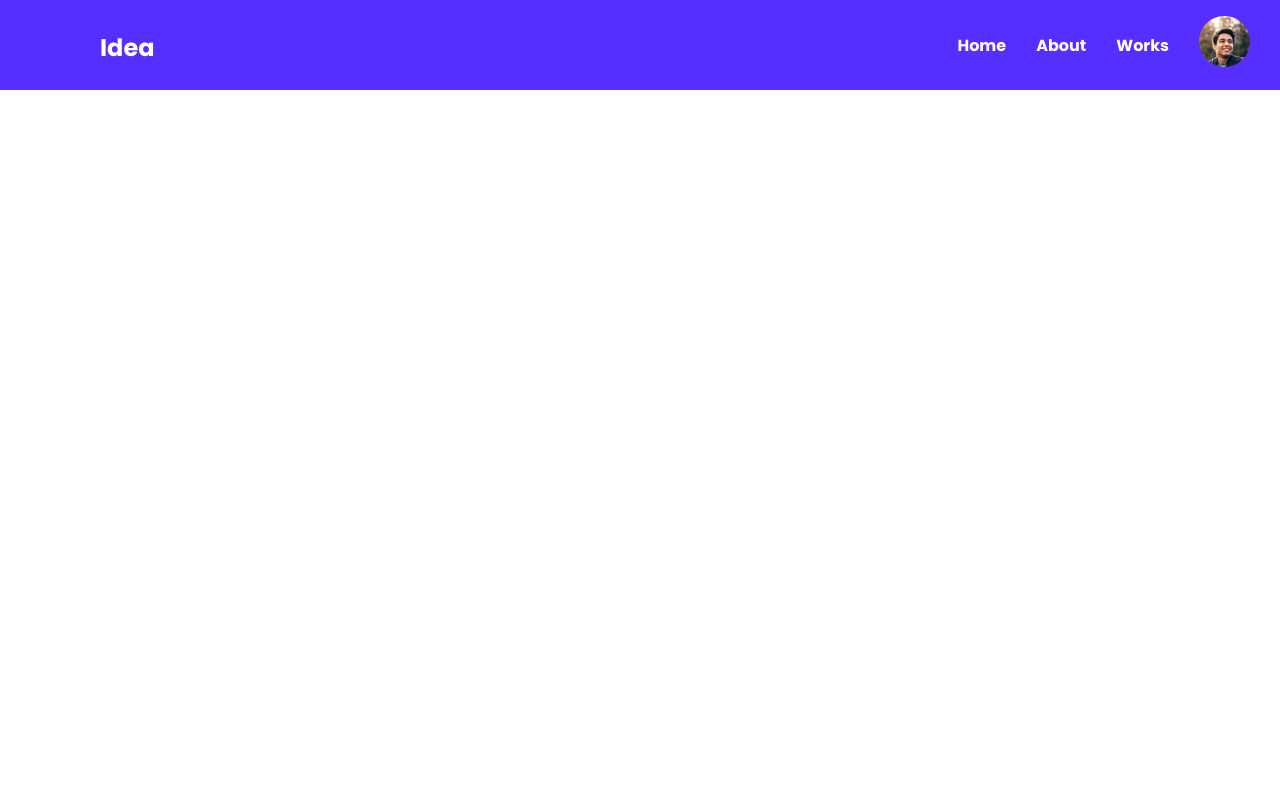
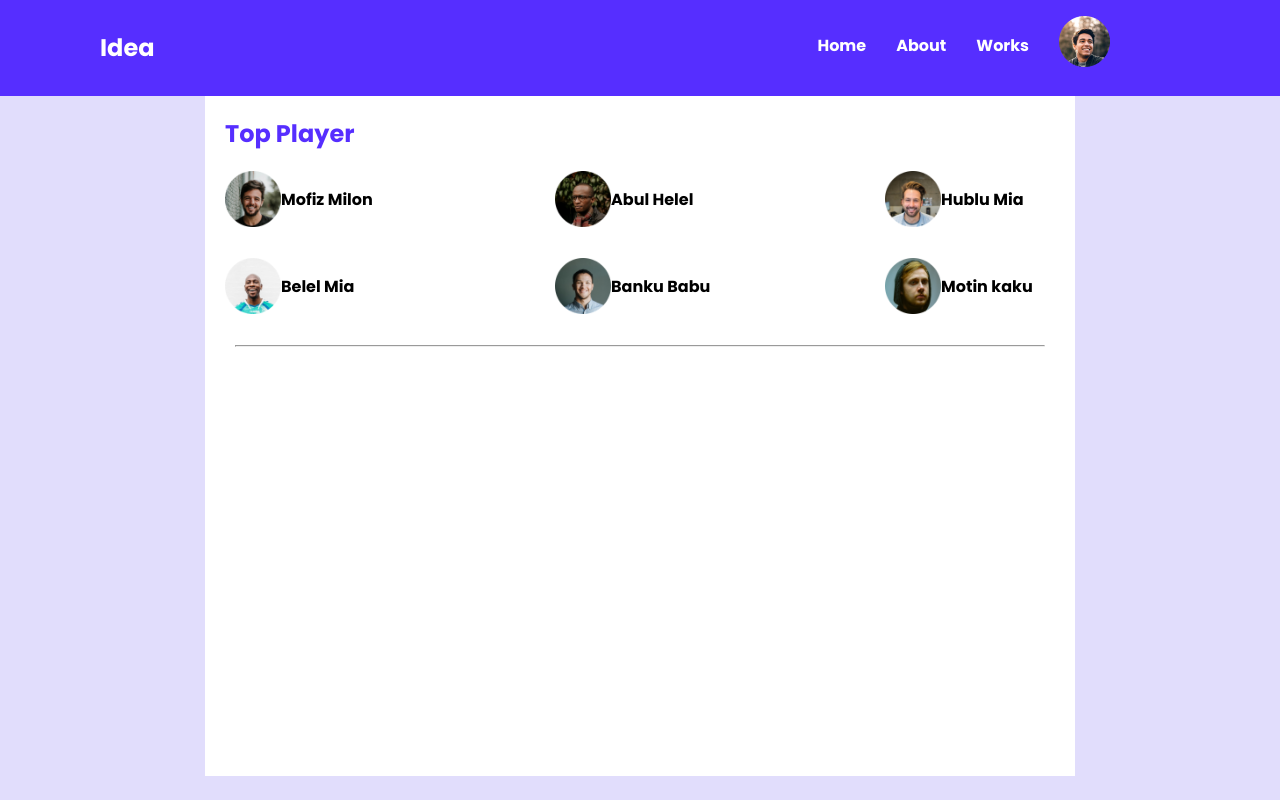
Before and after one commit to nirobcoder/Leader-board.css, a plain HTML site: page index.html in a window 1280 px wide. Drawn offline with Linux system fonts and the light colour scheme.

Commit message:
top player add

```diff
--- a/index.html
+++ b/index.html
@@ -13,7 +13,7 @@
 <body>
     <header>
         <div class="top-nav">
-            <div class="container">
+            <div class="nav-container">
                 <div class="logo">
                     <h2>Idea</h2>
                 </div>
@@ -29,5 +29,45 @@
             </div>
         </div>
     </header>
+    <!-- top player and Top Blogs section -->
+    <main>
+        <section class="top-player-section">
+        <div class="container">
+            <h2 class="player-title">Top Player</h2>
+            <div class="top-players">
+
+                    <div class="player">
+                        <img src="images/players/player-1.png" alt="">
+                        <h3>Mofiz Milon</h3>
+                    </div>
+                    <div class="player">
+                        <img src="images/players/player-2.png" alt="">
+                        <h3>Abul Helel</h3>
+                    </div>
+                    <div class="player">
+                        <img src="images/players/player-3.png" alt="">
+                        <h3>Hublu Mia</h3>
+                    </div>
+                    <div class="player">
+                        <img src="images/players/player-4.png" alt="">
+                        <h3>Belel Mia</h3>
+                    </div>
+                    <div class="player">
+                        <img src="images/players/player-5.png" alt="">
+                        <h3>Banku Babu</h3>
+                    </div>
+                    <div class="player">
+                        <img src="images/players/player-6.png" alt="">
+                        <h3>Motin kaku</h3>
+                    </div>
+            </div>
+        </div>
+        <hr class="divider">
+        <div class="top-blogs">
+
+        </div>
+    </section>
+</main>
+
 </body>
 </html>
--- a/style.css
+++ b/style.css
@@ -1,32 +1,82 @@
-@import url('https://fonts.googleapis.com/css2?family=Poppins:ital,wght@0,100;0,200;0,300;0,400;0,500;0,600;0,700;0,800;0,900;1,100;1,200;1,300;1,400;1,500;1,600;1,700;1,800;1,900&display=swap');
+@import url("https://fonts.googleapis.com/css2?family=Poppins:ital,wght@0,100;0,200;0,300;0,400;0,500;0,600;0,700;0,800;0,900;1,100;1,200;1,300;1,400;1,500;1,600;1,700;1,800;1,900&display=swap");
 
-body{
-
+body {
   margin: 0;
   padding: 0;
-    font-family: 'Poppins', sans-serif;
+  font-family: "Poppins", sans-serif;
+  background-color: #e1ddfc;
 }
-.top-nav{
-    background-color:#562EFF ;
+/* header section style */
+.top-nav {
+  background-color: #562eff;
 }
 
-.logo{
+.logo {
   margin-left: 100px;
   margin-top: 10px;
   align-items: center;
   color: white;
 }
-.manu-items{
+.manu-items {
   display: flex;
   list-style: none;
   align-items: center;
 }
-.manu-items li{
+.manu-items li {
   margin-right: 30px;
   align-items: center;
   font-weight: 700;
   color: white;
 }
-.container{
+.nav-container {
   display: flex;
-    justify-content: space-between;}
+  justify-content: space-between;
+  width: 1140px;
+  height: 96px;
+}
+
+/* ------------------------------
+Top player and top blogs style
+---------------------------------*/
+main{
+    display: flex;
+    justify-content: center;
+    align-items: center;
+
+}
+.top-player-section {
+  width: 870px;
+  height: 680px;
+  left: 285px;
+  top: 130px;
+  background-color: white;
+}
+.player-title{
+    color: #562EFF;
+    margin-left: 20px;
+}
+.top-players {
+  display: grid;
+  grid-template-columns: repeat(3, 1fr);
+  column-gap: 160px;
+  row-gap: 30px;
+  margin: 20px;
+
+}
+.player img {
+  width: 56px;
+}
+.player {
+  display: flex;
+  align-items: center;
+
+}
+.player h3 {
+  font-size: 16px;
+}
+.divider{
+    color: #D1D1D1;
+    margin-left: 30px;
+    margin-right: 30px;
+    margin-top: 30px;
+}
```
Lines whose indentation alone changed are shown as unchanged.
